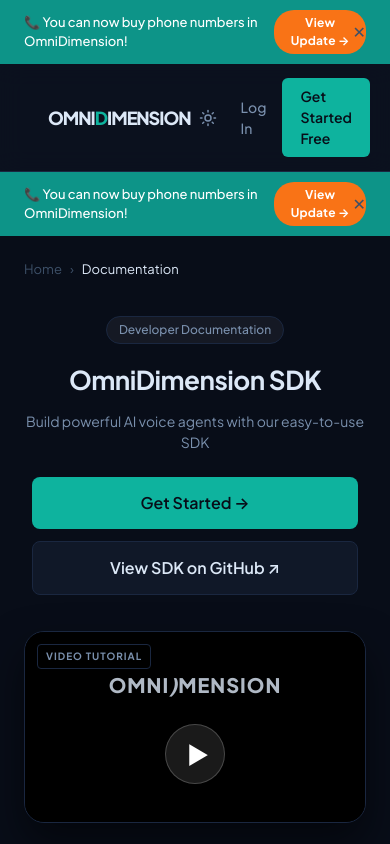
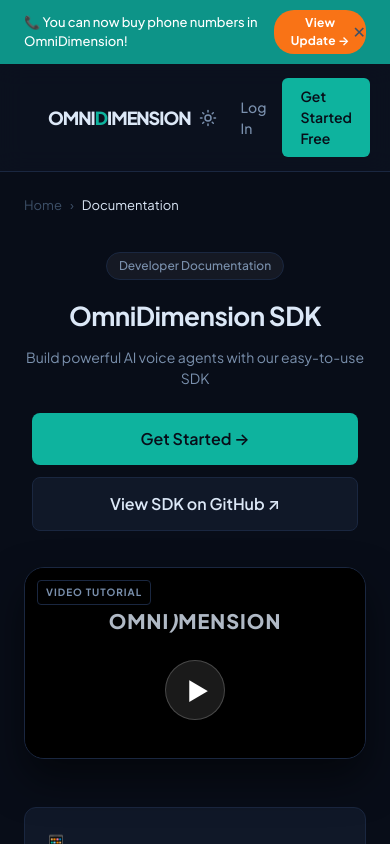
Before and after one commit to radhakrishna1210/Conversational_AI_Agent, a React (Vite) app in the folder client/: page /documentation in a window 390 px wide. Shown: the top 844 px of the page. Built offline with nearby package versions, Linux system fonts and the light colour scheme.

Commit message:
Improved responsiveness of public pages and fixed duplicate announcement bar

```diff
--- a/client/src/pages/Documentation.tsx
+++ b/client/src/pages/Documentation.tsx
@@ -1,5 +1,4 @@
 import { Link } from 'react-router-dom';
-import AnnouncementBar from '../components/AnnouncementBar';
 
 export default function Documentation() {
   const docCards = [
@@ -13,8 +12,6 @@
 
   return (
     <>
-      <AnnouncementBar />
-
       <div className="container">
         <div className="breadcrumb">
           <Link to="/">Home</Link>
--- a/client/src/pages/Pricing.tsx
+++ b/client/src/pages/Pricing.tsx
@@ -1,14 +1,11 @@
 import { useState } from 'react';
 import { Link } from 'react-router-dom';
-import AnnouncementBar from '../components/AnnouncementBar';
 
 export default function Pricing() {
   const [activeTab, setActiveTab] = useState('Plans');
 
   return (
     <>
-      <AnnouncementBar />
-
       <div className="page-hero">
         <div className="container">
           <h1 style={{color:'var(--teal)'}}>Pricing</h1>
```
